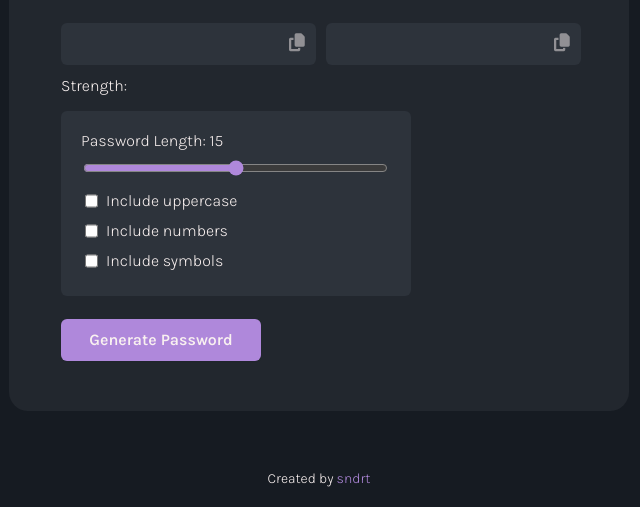
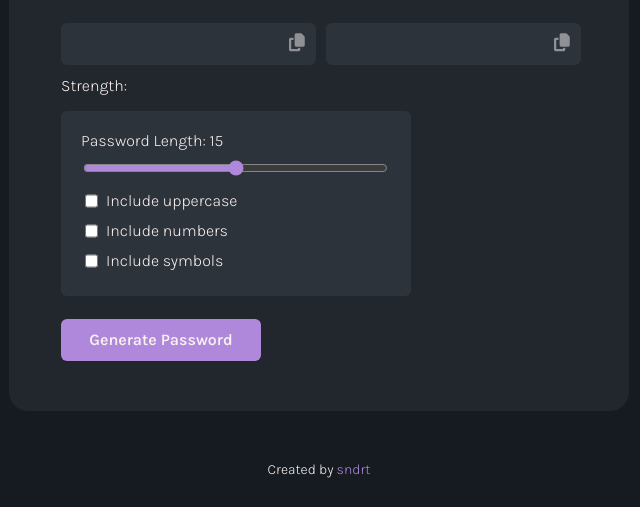
Before and after one commit to sndrt/password-generator, a plain HTML site: page index.html in a window 1280 px wide. Shown: the part 293-800 px from the top of the page, without its empty margins (321-961 px from the left). Drawn offline with Linux system fonts and the light colour scheme.

Commit message:
Update index.css

```diff
--- a/index.css
+++ b/index.css
@@ -184,9 +184,7 @@ textarea {
 }
 
 .footer {
-    position: fixed;
-    left: 0;
-    bottom: 20px;
+    margin-top: 50px;
     width: 100%;
     color: #F9F1F0;
     text-align: center;
```
